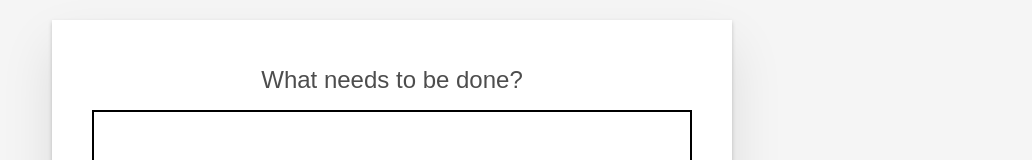
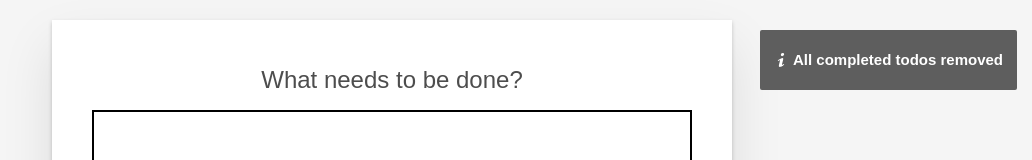
Before and after one commit to spykelionel/todo-svelte-app, a Svelte app: page / in a window 1280 px wide. Both pictures are taken after a click on the button "Remove Completed". Shown: the top 160 px of the page, without its empty margins (248-1280 px from the left). Built offline with nearby package versions, Linux system fonts and the light colour scheme.

Commit message:
call alert on actions

```diff
--- a/src/App.svelte
+++ b/src/App.svelte
@@ -1,10 +1,12 @@
 <script>
+  import Alert from "./components/Alert.svelte";
   import Todos from "./components/Todos.svelte";
   let todos = [
-      { id: 1, name: "Create a Svelte starter app", completed: true },
-      { id: 2, name: "Create your first component", completed: true },
-      { id: 3, name: "Complete the rest of the tutorial", completed: false }
-    ];
+    { id: 1, name: "Create a Svelte starter app", completed: true },
+    { id: 2, name: "Create your first component", completed: true },
+    { id: 3, name: "Complete the rest of the tutorial", completed: false },
+  ];
 </script>
 
-<Todos {todos}/>
+<Alert />
+<Todos {todos} />
--- /dev/null
+++ b/src/components/Alert.svelte
@@ -0,0 +1,64 @@
+<script>
+  import { onDestroy } from "svelte";
+  import { alert } from "../store.js";
+
+  export let ms = 3000;
+  let visible;
+  let timeout;
+
+  const onMessageChange = (message, ms) => {
+    clearTimeout(timeout);
+    if (!message) {
+      // hide Alert if message is empty
+      visible = false;
+    } else {
+      visible = true; // show alert
+      if (ms > 0) timeout = setTimeout(() => (visible = false), ms); // and hide it after ms milliseconds
+    }
+  };
+  $: onMessageChange($alert, ms); // whenever the alert store or the ms props changes run onMessageChange
+
+  onDestroy(() => clearTimeout(timeout)); // make sure we clean-up the timeout
+</script>
+
+<!-- svelte-ignore a11y-click-events-have-key-events -->
+{#if visible}
+  <div on:click={() => (visible = false)}>
+    <svg xmlns="http://www.w3.org/2000/svg" viewBox="0 0 20 20"
+      ><path
+        d="M12.432 0c1.34 0 2.01.912 2.01 1.957 0 1.305-1.164 2.512-2.679 2.512-1.269 0-2.009-.75-1.974-1.99C9.789 1.436 10.67 0 12.432 0zM8.309 20c-1.058 0-1.833-.652-1.093-3.524l1.214-5.092c.211-.814.246-1.141 0-1.141-.317 0-1.689.562-2.502 1.117l-.528-.88c2.572-2.186 5.531-3.467 6.801-3.467 1.057 0 1.233 1.273.705 3.23l-1.391 5.352c-.246.945-.141 1.271.106 1.271.317 0 1.357-.392 2.379-1.207l.6.814C12.098 19.02 9.365 20 8.309 20z"
+      /></svg
+    >
+    <p>{$alert}</p>
+  </div>
+{/if}
+
+<style>
+  div {
+    position: fixed;
+    cursor: pointer;
+    margin-right: 1.5rem;
+    margin-left: 1.5rem;
+    margin-top: 1rem;
+    right: 0;
+    display: flex;
+    align-items: center;
+    border-radius: 0.2rem;
+    background-color: #565656;
+    color: #fff;
+    font-weight: 700;
+    padding: 0.5rem 1.4rem;
+    font-size: 1.5rem;
+    z-index: 100;
+    opacity: 95%;
+  }
+  div p {
+    color: #fff;
+  }
+  div svg {
+    height: 1.6rem;
+    fill: currentcolor;
+    width: 1.4rem;
+    margin-right: 0.5rem;
+  }
+</style>
--- a/src/components/MoreActions.svelte
+++ b/src/components/MoreActions.svelte
@@ -1,5 +1,7 @@
 <script>
   import { createEventDispatcher } from "svelte";
+  import { alert } from "../store.js";
+
   const dispatch = createEventDispatcher();
   export let todos;
   let completed = true;
@@ -7,9 +9,13 @@
   const checkAll = () => {
     dispatch("checkAll", { completed });
     completed = !completed;
+    $alert = "Todo has been toggled";
   };
 
-  const removeCompleted = () => dispatch("removeCompleted");
+  const removeCompleted = () => {
+    dispatch("removeCompleted");
+    $alert = "All completed todos removed";
+  };
   $: completedTodos = todos.filter((t) => t.completed).length;
 </script>
 
```
